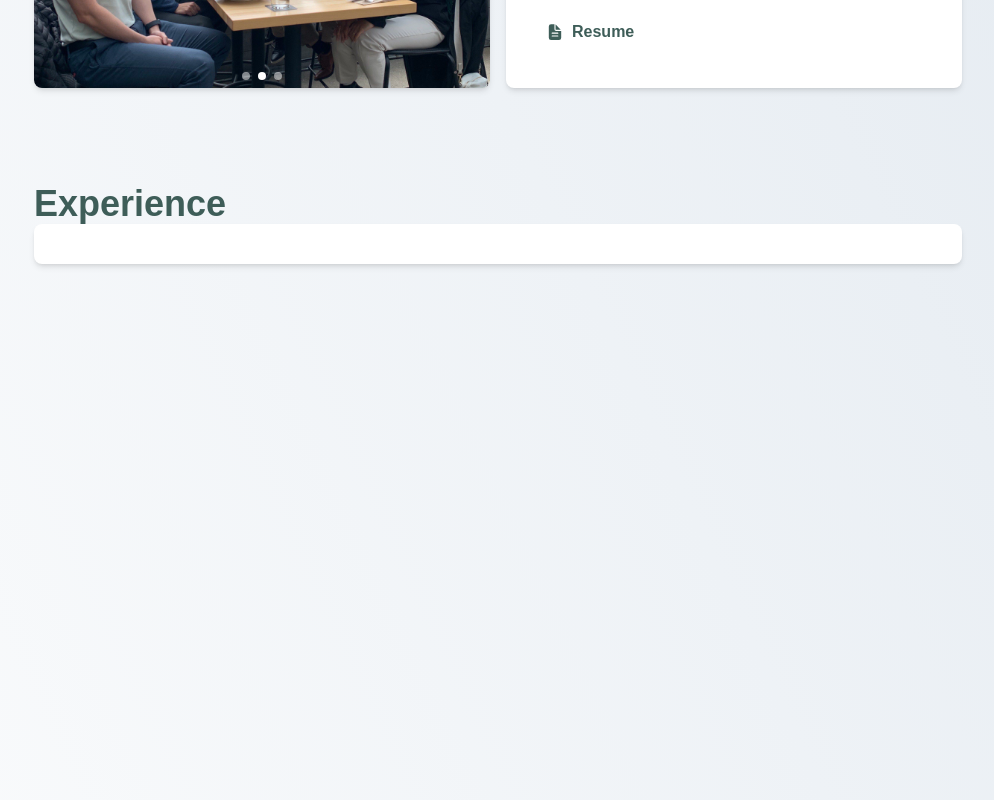
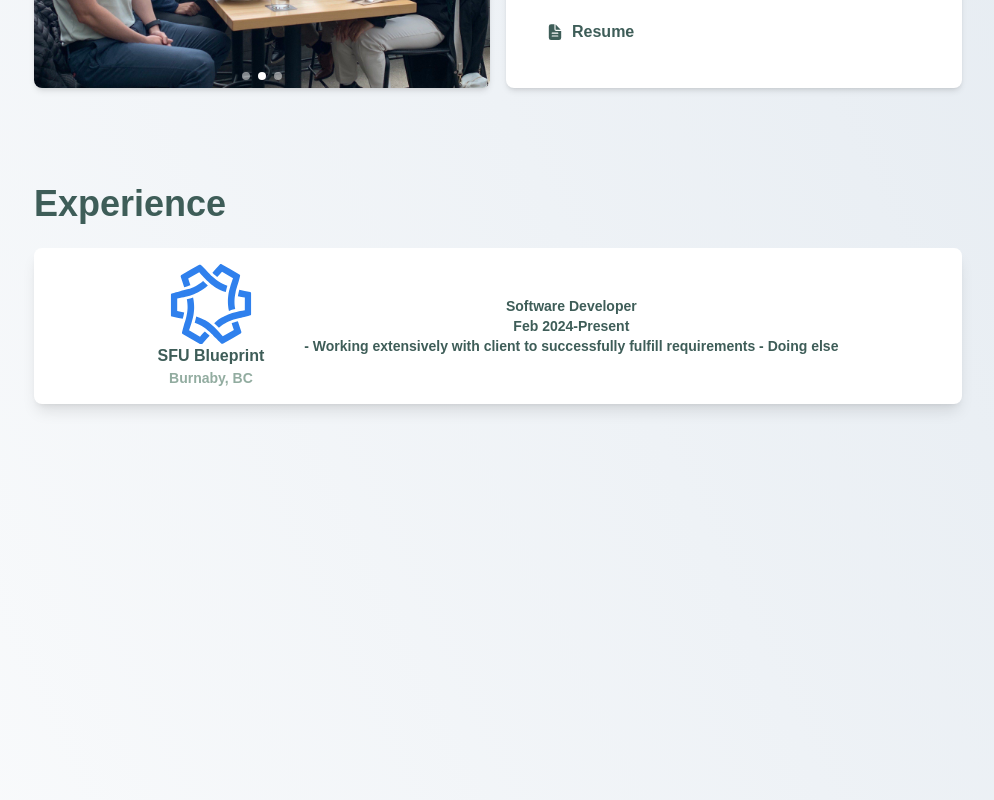
Before and after one commit to dereklwh/dereklwh.github.io, a React (Vite) app in the folder derek-website/: page / in a window 1280 px wide. Shown: the part 1560-2360 px from the top of the page, without its empty margins (142-1136 px from the left). Built offline with nearby package versions, Linux system fonts and the light colour scheme; grey boxes are pictures that could not be loaded.

Commit message:
wip: start working on experience section

```diff
--- a/derek-website/src/App.jsx
+++ b/derek-website/src/App.jsx
@@ -6,6 +6,7 @@ import Nav from './components/nav.jsx'
 import { TypeAnimation } from 'react-type-animation'
 import heroImage from './assets/derek-notion-face.png'
 import AboutSection from './components/about-section.jsx'
+import ExperienceSection from './components/experience-section.jsx'
 
 function App() {
   return (
@@ -59,8 +60,8 @@ function App() {
 
       {/* Experience section */}
       <section id="experience" className="scroll-mt-16 min-h-screen p-12 text-4xl font-bold max-w-4/5 mx-auto">
-        Experience
-        <div className="bg-white p-5 shadow-md rounded-lg"/>
+      <h1 className='mb-6'>Experience</h1>
+        <ExperienceSection/>
         </section>
       <section id="projects" className="scroll-mt-16 min-h-screen p-12 text-4xl font-bold max-w-4/5 mx-auto">Projects</section>
       {/* <section id="blog" className="scroll-mt-16 min-h-screen bg-white p-12">Blog</section> */}
--- /dev/null
+++ b/derek-website/src/components/experience-card.jsx
@@ -0,0 +1,24 @@
+export default function ExperienceCard({experiences}) {
+
+    return (
+        <div className='px-6 py-4 bg-white shadow-lg rounded-lg'>
+            {experiences.map((experience, index) => (
+                <div key={index} className="flex items-center justify-center gap-10">
+                    <div className='flex flex-col items-center'>
+                        <img
+                        src={experience.src}
+                        className='h-20 w-full'
+                        />
+                        <p className='font-bold text-base'>{experience.company}</p>
+                        <p className='text-sm text-[#92ACA0]'>{experience.location}</p>
+                    </div>
+                    <div className='flex flex-col text-sm items-center'>
+                        <p>{experience.title}</p>
+                        <p>{experience.time}</p>
+                        <p>{experience.desc}</p>
+                    </div>
+                </div>
+            ))}
+        </div>
+    )
+};
--- /dev/null
+++ b/derek-website/src/components/experience-section.jsx
@@ -0,0 +1,21 @@
+import ExperienceCard from './experience-card.jsx'
+import bpLogo from '../assets/blueprint-logo.svg';
+import coffeeImage from '../assets/coffee.jpg';
+
+const ExperienceSection = () => {
+    const experiences = [
+        {src: bpLogo, company: 'SFU Blueprint', location: 'Burnaby, BC', title: 'Software Developer', time: 'Feb 2024-Present',
+    desc: '- Working extensively with client to successfully fulfill requirements\n- Doing else' } // Blueprint
+    //     {src: aaa, company: bbb, location:xxx, title:nnn, time:yyy, desc:zzz}, // Canucks
+    //     {src: aaa, company: bbb, location:xxx, title:nnn, time:yyy, desc:zzz}, // D-Wave
+    ]
+    return (
+        <div className='flex flex-col gap-3'>
+            <ExperienceCard experiences={experiences}/>
+            {/* <ExperienceCard />
+            <ExperienceCard /> */}
+        </div>
+    )
+}
+
+export default ExperienceSection;
```
Also changed, not shown: derek-website/src/assets/blueprint-logo.svg (added).
